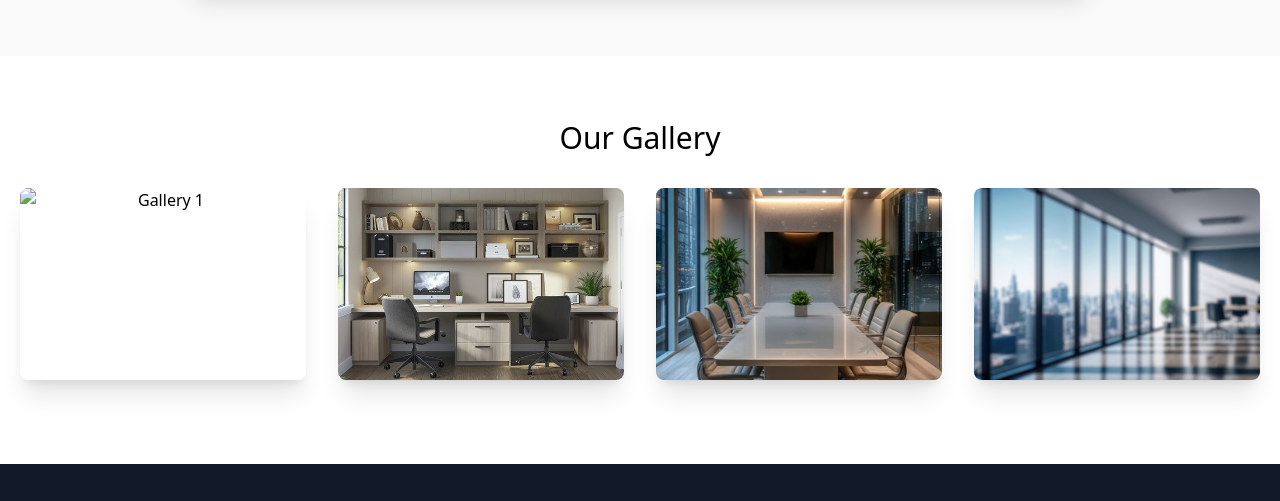
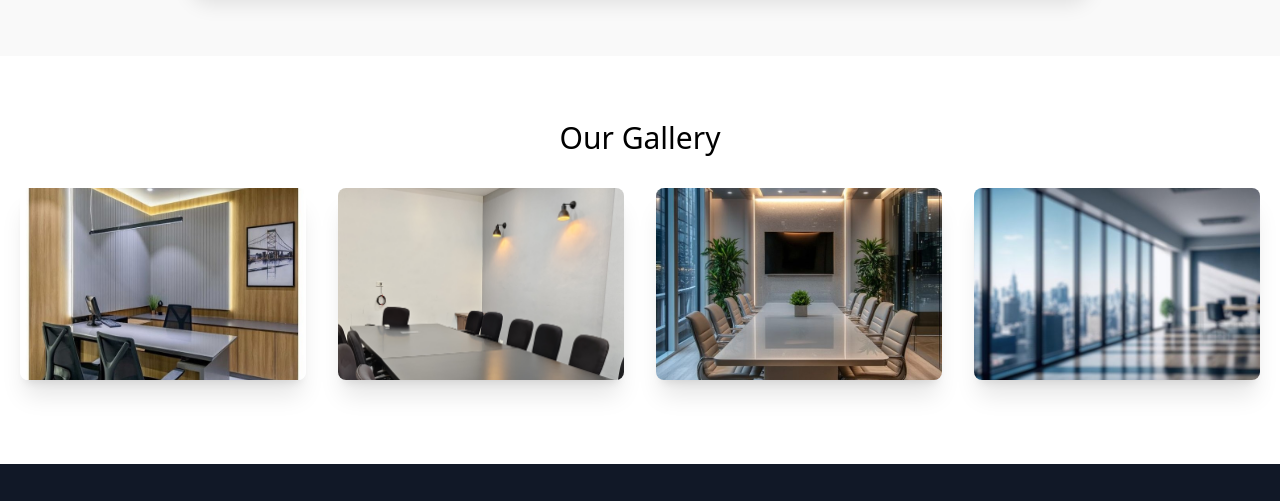
Before and after one commit to SunTouch-01/SunTouch, a plain HTML site: page index.html in a window 1280 px wide. Shown: the part 3843-4344 px from the top of the page. Drawn offline with nearby package versions, Linux system fonts and the light colour scheme.

Commit message:
Initial commit

```diff
--- a/index.html
+++ b/index.html
@@ -288,8 +288,8 @@
     <div class="container mx-auto text-center">
       <h3 class="text-3xl mb-8">Our Gallery</h3>
       <div class="grid grid-cols-1 sm:grid-cols-2 lg:grid-cols-4 gap-8 m-5">
-        <img src="Images\50,000+ Free 3D Human & 3D Images.jpg" alt="Gallery 1" class="w-full h-48 object-cover rounded-lg shadow-xl" />
-        <img src="Images\cc6410e1-8580-4fee-87fb-4e07078ac21e.jpg" alt="Gallery 2" class="w-full h-48 object-cover rounded-lg shadow-xl" />
+        <img src="Images/office.jpg" alt="Gallery 1" class="w-full h-48 object-cover rounded-lg shadow-xl" />
+        <img src="Images/conference.jpg" alt="Gallery 2" class="w-full h-48 object-cover custom-object-position rounded-lg shadow-xl" />
         <img src="Images\29 Rustic Modern Blends for a Warm Conference Room Look.jpg" alt="Gallery 3" class="w-full h-48 object-cover rounded-lg shadow-xl" />
         <img src="Images\Premium Photo _ Blur background of empty modern office background in city center Workspace interior design.jpg" alt="Gallery 4" class="w-full h-48 object-cover rounded-lg shadow-xl" />
       </div>
--- a/styles.css
+++ b/styles.css
@@ -30,6 +30,10 @@ html{
   background-color: black;
   opacity: 0.5;
   z-index: 1; /* Below content */
+}
+
+.custom-object-position {
+  object-position: center 30%;
 }
 
 .mentor-section {
```
Also changed, not shown: Images/conference.jpg (added), Images/office.jpg (added).
